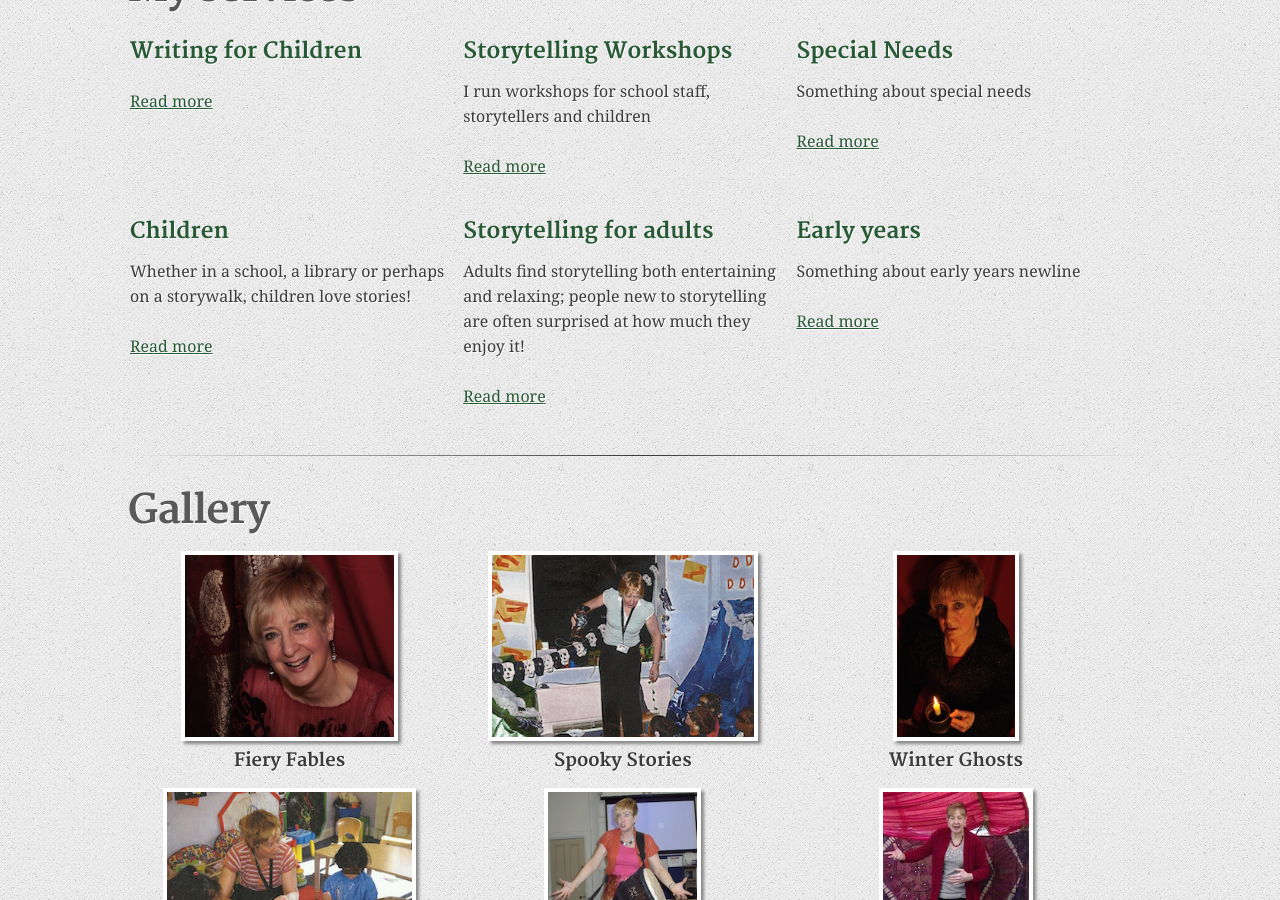
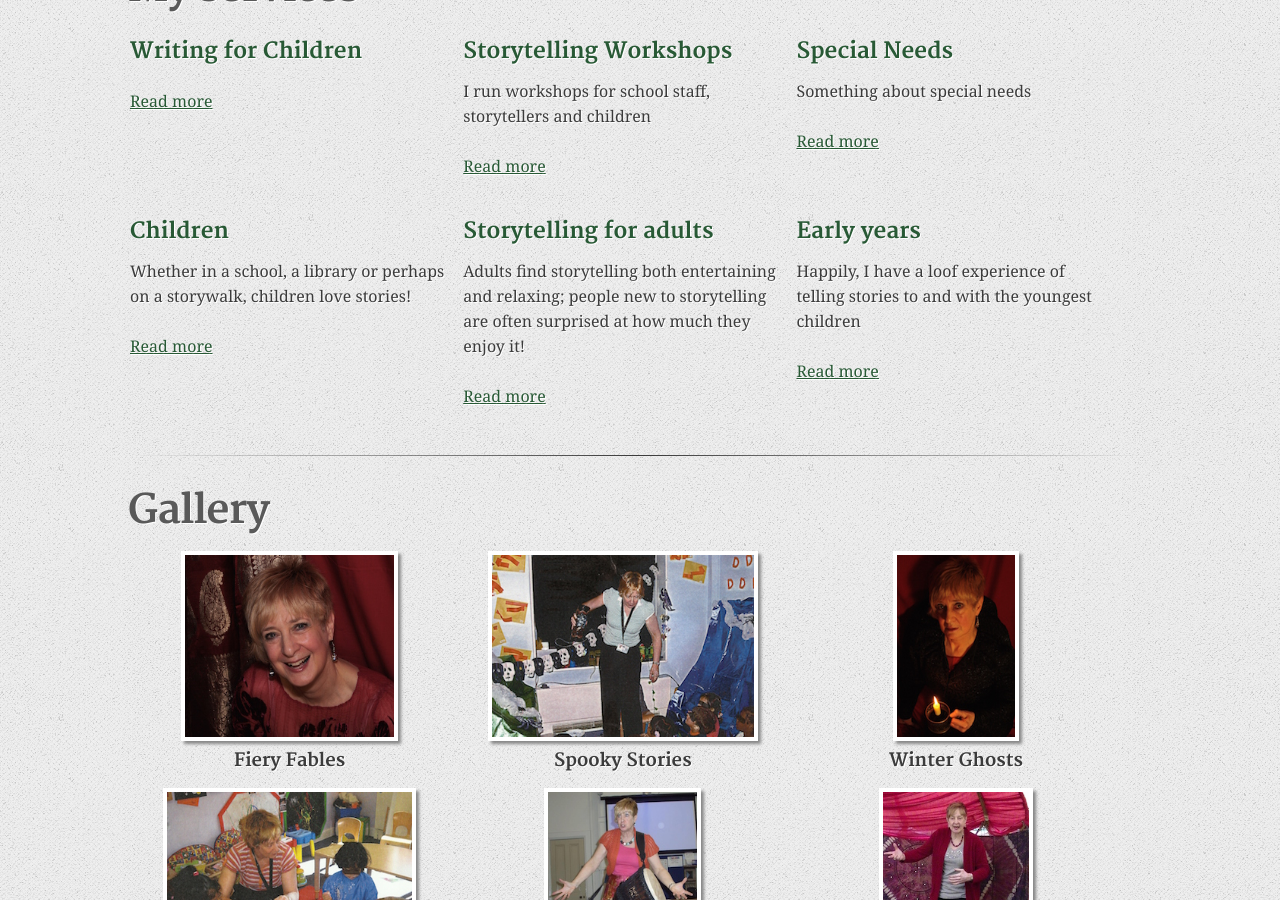
Before and after one commit to m3dwards/storytellingforall, a Jekyll site: the page built from index.html, in a window 1280 px wide and 900 px high, scrolled down 705 px. Built offline with Jekyll 4.4.1, drawn with Linux system fonts in a browser that asks for light colours.

Commit message:
Updated index.md

```diff
--- a/services/storytelling-for-early-years/index.md
+++ b/services/storytelling-for-early-years/index.md
@@ -1,12 +1,13 @@
 ---
 layout: page
 title: Early years
-description: "Something about early years newline\n"
+description: "Happily, I have a loof experience of telling stories to and with the youngest children"
 published: true
 ---
 
 
-##Early Years##
+
+#Early Years
 
 I have a great deal of experience of working with very young children; I have a strong background in early years work, and I have developed techniques of building the beginnings of narrative threads with little ones.
 
```
